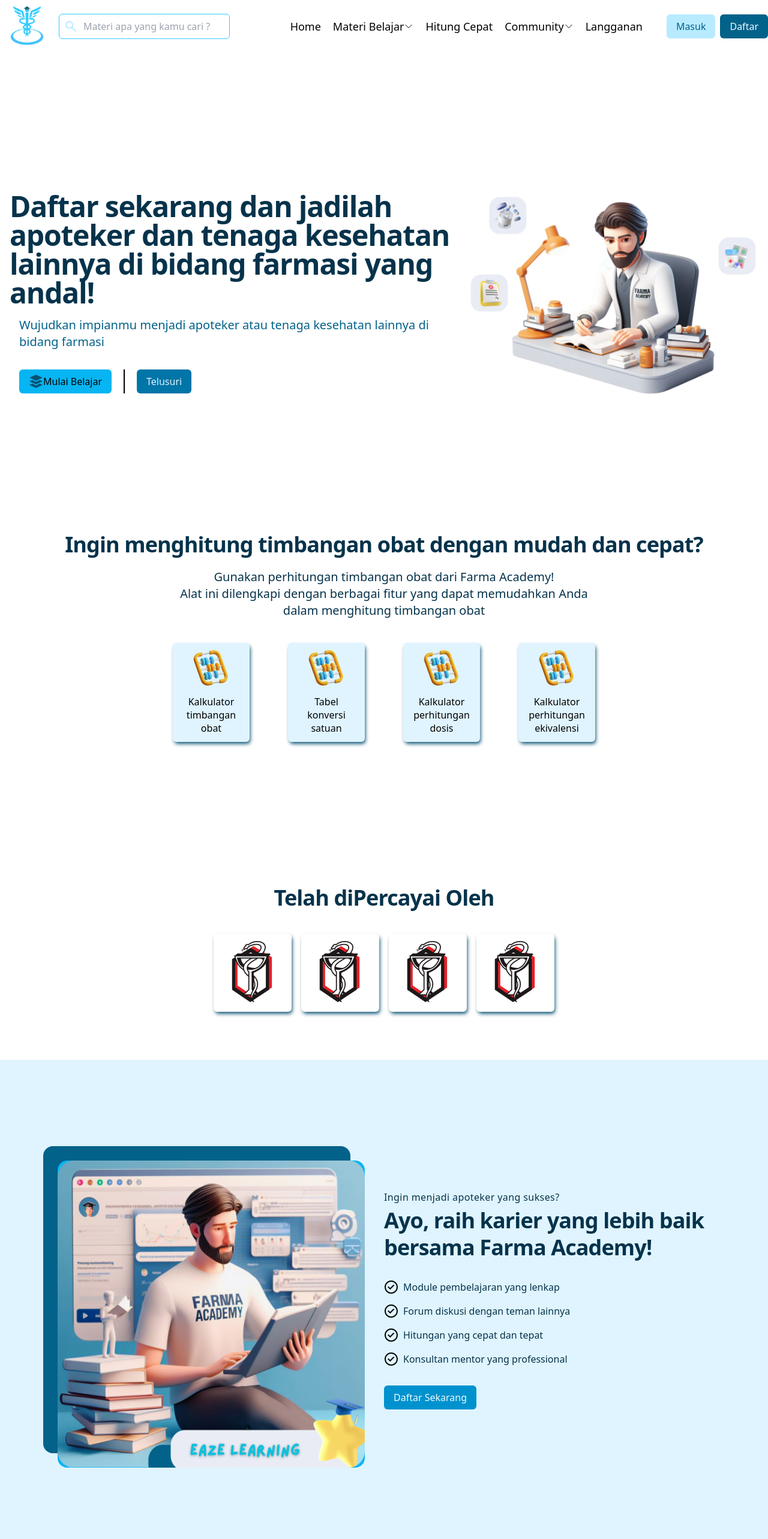
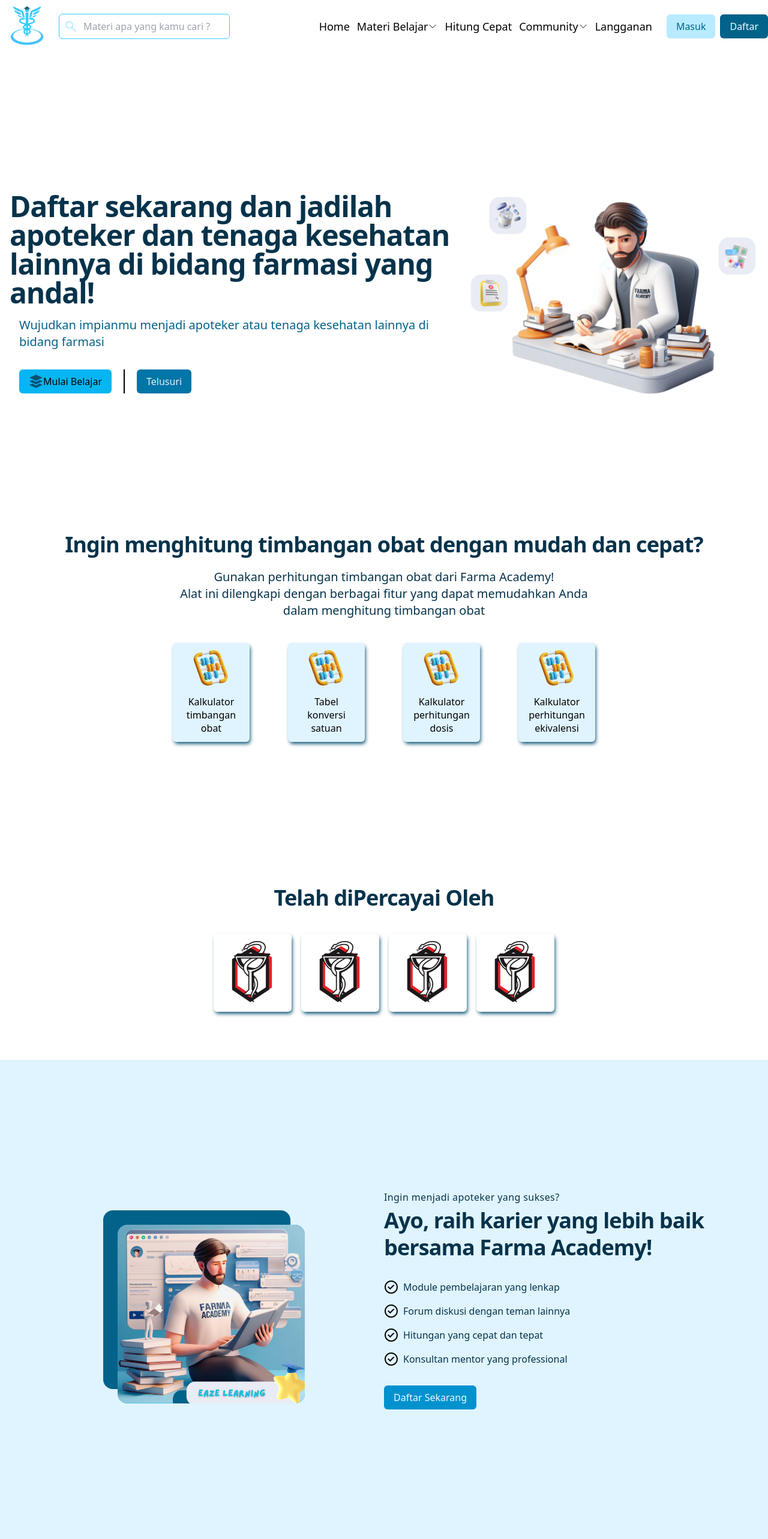
Before and after one commit to dalevar/farma_academy, a React (Vite) app: page / in a window 1280 px wide. Shown: the top 2566 px of the page at 60% size. Built offline with nearby package versions, Linux system fonts and the light colour scheme.

Commit message:
something has get fixed

```diff
--- a/package.json
+++ b/package.json
@@ -11,7 +11,7 @@
   },
   "dependencies": {
     "@material-tailwind/react": "^2.1.4",
-    "framer-motion": "^4.1.17",
+    "framer-motion": "^10.16.4",
     "react": "^18.2.0",
     "react-dom": "^18.2.0",
     "react-router-dom": "^6.18.0"
--- a/src/components/buttons/Dropdown.jsx
+++ b/src/components/buttons/Dropdown.jsx
@@ -10,9 +10,9 @@
     const [isOpen, setIsOpen] = useState(false)
     return (
         <div className="relative select-none">
-            <button className="flex items-center" onClick={() => setIsOpen(value => !value)}>{tittleDropdown} <span className={"w-4 h-4 inline-flex transition-all items-center " + (isOpen && ' rotate-180')}><IconChevron /></span></button>
+            <button className="flex items-center whitespace-nowrap" onClick={() => setIsOpen(value => !value)}>{tittleDropdown} <span className={"w-4 h-4 inline-flex transition-all items-center " + (isOpen && ' rotate-180')}><IconChevron /></span></button>
 
-            {/* <AnimatePresence> */}
+
             {isOpen &&
                 <>
                     {/* the close button when clicked anywhere other than the dropdown content */}
@@ -30,7 +30,8 @@
                     </motion.div>
                 </>
             }
-            {/* </AnimatePresence> */}
+
+
         </div>
     )
 }
--- /dev/null
+++ b/src/components/inputs/SearchInput.jsx
@@ -0,0 +1,25 @@
+import { useState } from "react"
+import { AnimatePresence, motion } from 'framer-motion'
+import { IconSearch } from "../Icons"
+
+
+export default function SearchInput() {
+    const [search, setSearch] = useState('')
+    return (
+        <div className="relative flex items-center">
+            <input onInput={(event) => setSearch(event.target.value)} type="text" name="search" id="search" className="border border-farma-400 pr-3 pl-10 w-full outline-none py-2 rounded-md" placeholder="Materi apa yang kamu cari ?" />
+            <label htmlFor="search" className="absolute left-2 w-6 h-6"><IconSearch /></label>
+
+            <AnimatePresence >
+                {search !== '' &&
+                    <motion.div initial={{ opacity: 0 }} exit={{ opacity: 0 }} animate={{ opacity: 1 }} className="absolute top-11 rounded-md w-full border border-farma-200">
+                        <div className="border rounded-md py-1 px-2 m-2">{search}</div>
+                        <a href="" className="px-4 py-2 mt-2 bg-farma-200 flex justify-between">
+                            Lihat Semua Kelas <span>&gt;</span>
+                        </a>
+                    </motion.div>
+                }
+            </AnimatePresence>
+        </div>
+    )
+}
--- a/src/components/inputs/TextInput.jsx
+++ b/src/components/inputs/TextInput.jsx
@@ -1,7 +1,6 @@
 import PropTypes from 'prop-types'
 
 export default function TextInput({ name, type, placeholder, required }) {
-    console.log(required);
     return (
         <div className="relative flex items-center select-none">
             <input type={type} name={name} placeholder=" " required={required} id={name} className={"peer border-2 border-farma-200 rounded-md w-full py-2 px-2 outline-none "} />
--- a/src/components/layouts/Header.jsx
+++ b/src/components/layouts/Header.jsx
@@ -1,12 +1,11 @@
-import { useState } from "react";
-import { IconBurger, IconPharmacy, IconSearch, IconSubwayBook, IconForum, IconJob, IconEvent } from "../Icons";
+import { IconBurger, IconPharmacy, IconSubwayBook, IconForum, IconJob, IconEvent } from "../Icons";
 import Dropdown from "../buttons/Dropdown";
 import LoginButton from "../buttons/LoginButton";
 import { Link } from "react-router-dom";
+import SearchInput from "../inputs/SearchInput";
 
 
 export default function Header() {
-    const [search, setSearch] = useState('')
 
     const dropdownListItems = {
         materiBelajar: [
@@ -52,18 +51,7 @@
 
                     {/* search form */}
                     <form>
-                        <div className="relative flex items-center">
-                            <input onInput={(event) => setSearch(event.target.value)} type="text" name="search" id="search" className="border border-farma-400 pr-3 pl-10 w-full outline-none py-2 rounded-md" placeholder="Materi apa yang kamu cari ?" />
-                            <label htmlFor="search" className="absolute left-2 w-6 h-6"><IconSearch /></label>
-                            {search !== '' &&
-                                <div className="absolute top-11 rounded-md w-full border border-farma-200">
-                                    <div className="border rounded-md py-1 px-2 m-2">{search}</div>
-                                    <a href="" className="px-4 py-2 mt-2 bg-farma-200 flex justify-between">
-                                        Lihat Semua Kelas <span>&gt;</span>
-                                    </a>
-                                </div>
-                            }
-                        </div>
+                        <SearchInput />
                     </form>
 
                 </div>
@@ -72,9 +60,9 @@
 
 
                 {/* nav ketika lebih dari lg */}
-                <div className="items-center gap-5 hidden lg:flex">
+                <div className="items-center gap-2 hidden lg:flex">
                     {/* Nav */}
-                    <div className="flex gap-5 text-lg mr-5">
+                    <div className="flex gap-3 whitespace-nowrap text-lg mr-4 text-base">
                         <div>
                             <Link to={'/'}>Home</Link>
                         </div>
--- a/src/pages/landing_page/OfferSection.jsx
+++ b/src/pages/landing_page/OfferSection.jsx
@@ -7,7 +7,7 @@
         <section className="bg-farma-100 mt-20 text-farma-950 px-4">
             <div className="container mx-auto flex items-center min-h-screen">
                 <div className="flex-auto flex justify-center">
-                    <div className="w-[32rem] h-[32rem] bg-farma-800 rounded-2xl relative">
+                    <div className="basis-1/2 bg-farma-800 rounded-2xl relative">
                         <img src="/images/landingPages/landingPage2.png" alt="" className="relative w-full h-full bg-farma-500 top-6 left-6 rounded-2xl" />
                     </div>
                 </div>
--- /dev/null
+++ b/src/pages/langganan/App.jsx
@@ -0,0 +1,7 @@
+export default function Langganan() {
+    return (
+        <main className="flex-auto">
+            halaman langganan
+        </main>
+    )
+}
```
Also changed, not shown: 1 other file (tests, documents, lock files or other folders).
